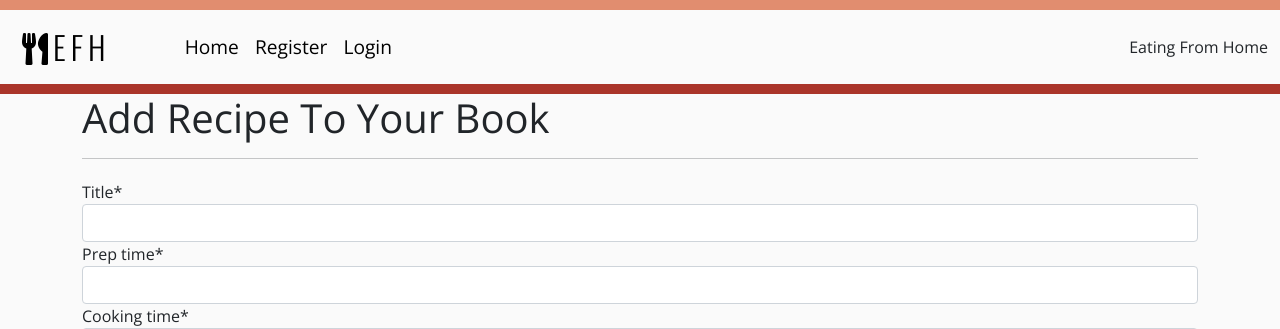
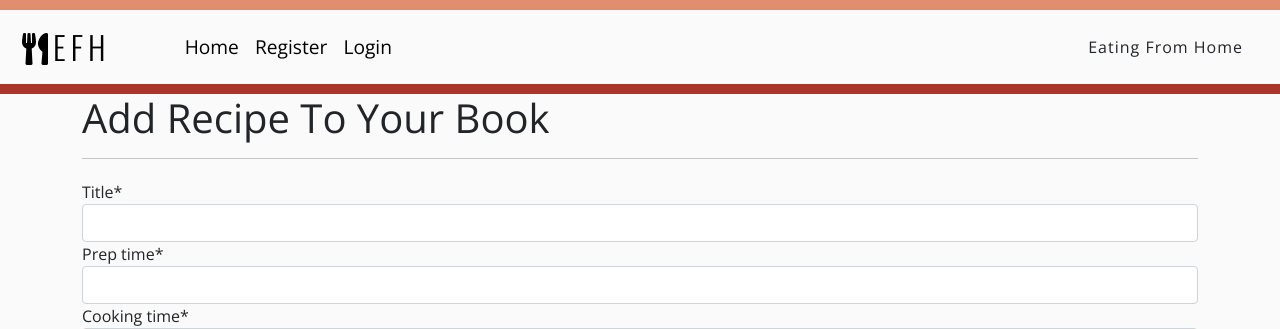
Before and after one commit to Marcosmgs/EFH-CommunityProject, a Django app: page /addrecipe in a window 1280 px wide. Shown: the top 329 px of the page. Run offline with Django 3.2, Linux system fonts and the light colour scheme; some libraries are stand-ins or nearby versions.

Commit message:
Added padding and style to navbar small text

```diff
--- a/static/css/style.css
+++ b/static/css/style.css
@@ -40,6 +40,12 @@ hr.bottom-nav-line {
 
 .navitems:hover {
     color: #D96941;
+}
+
+.small-text{
+    padding-right: 25px;
+    font-size: 1rem;
+    letter-spacing: 1px;
 }
 
 /* Welcome Section */
--- a/templates/base.html
+++ b/templates/base.html
@@ -56,7 +56,7 @@
                         </li>
                         {% endif %}
                     </ul>
-                    <span class="navbar-text">
+                    <span class="navbar-text small-text">
                         Eating From Home
                     </span>
                 </div>
```
